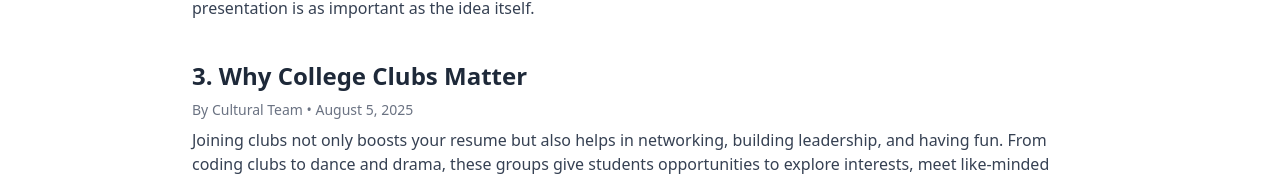
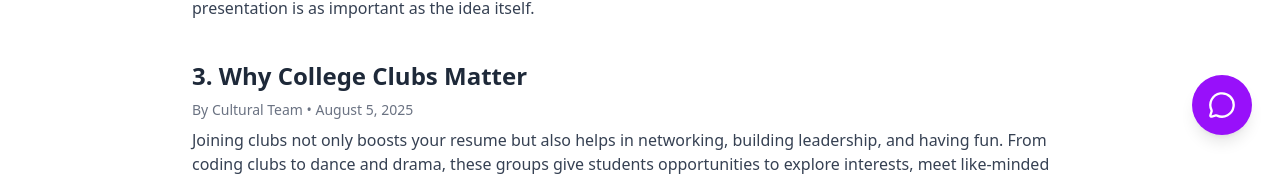
Before and after one commit to pranavMattipi/CampusConnect, a React (Vite) app in the folder frontend/: page /BlogPage in a window 1280 px wide. Shown: the part 609-789 px from the top of the page. Built offline with nearby package versions, Linux system fonts and the light colour scheme; no server answers.

Commit message:
Added Chat Box

```diff
--- a/frontend/src/App.jsx
+++ b/frontend/src/App.jsx
@@ -1,4 +1,3 @@
-// src/App.jsx
 import React from "react";
 import { BrowserRouter as Router, Routes, Route, useLocation } from "react-router-dom";
 import Navbar from "./components/Navbar";
@@ -18,11 +17,12 @@ import StudentGuidePage from "./pages/StudentGuidePage";
 import BookTicketPage from "./pages/BookTicketPage";
 import FaqPage from "./pages/FaqPage";
 import ChatPage from "./pages/ChatPage";
+import ChatButton from "./components/ChatButton"; // import new button
 
 function AppWrapper() {
   const location = useLocation();
 
-  // Pages where you don't want the footer
+  // Pages where you don't want the footer or chat button
   const hideFooterRoutes = ["/Chat"];
 
   return (
@@ -48,6 +48,9 @@ function AppWrapper() {
 
       {/* Show footer only if not in hideFooterRoutes */}
       {!hideFooterRoutes.includes(location.pathname) && <Footer />}
+
+      {/* Floating Chat Button (hidden only on chat page) */}
+      {!hideFooterRoutes.includes(location.pathname) && <ChatButton />}
     </>
   );
 }
--- /dev/null
+++ b/frontend/src/components/ChatButton.jsx
@@ -0,0 +1,16 @@
+import React from "react";
+import { Link } from "react-router-dom";
+import { MessageCircle } from "lucide-react"; // Chat icon
+
+const ChatButton = () => {
+  return (
+    <Link
+      to="/Chat"
+      className="fixed bottom-14 right-7 bg-purple-600 text-white p-4 rounded-full shadow-lg hover:bg-purple-700 transition-all duration-300 z-50"
+    >
+      <MessageCircle size={28} />
+    </Link>
+  );
+};
+
+export default ChatButton;
```
